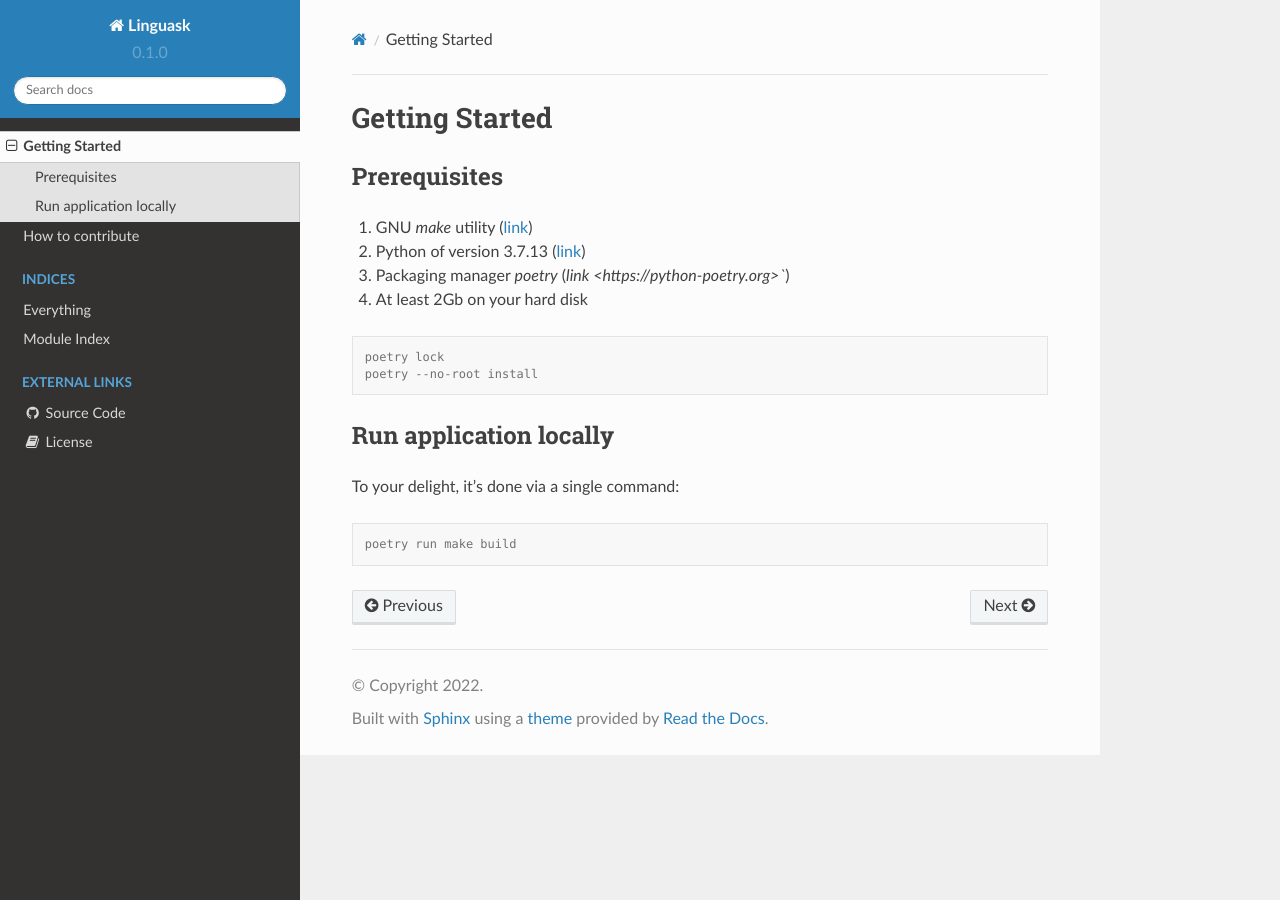
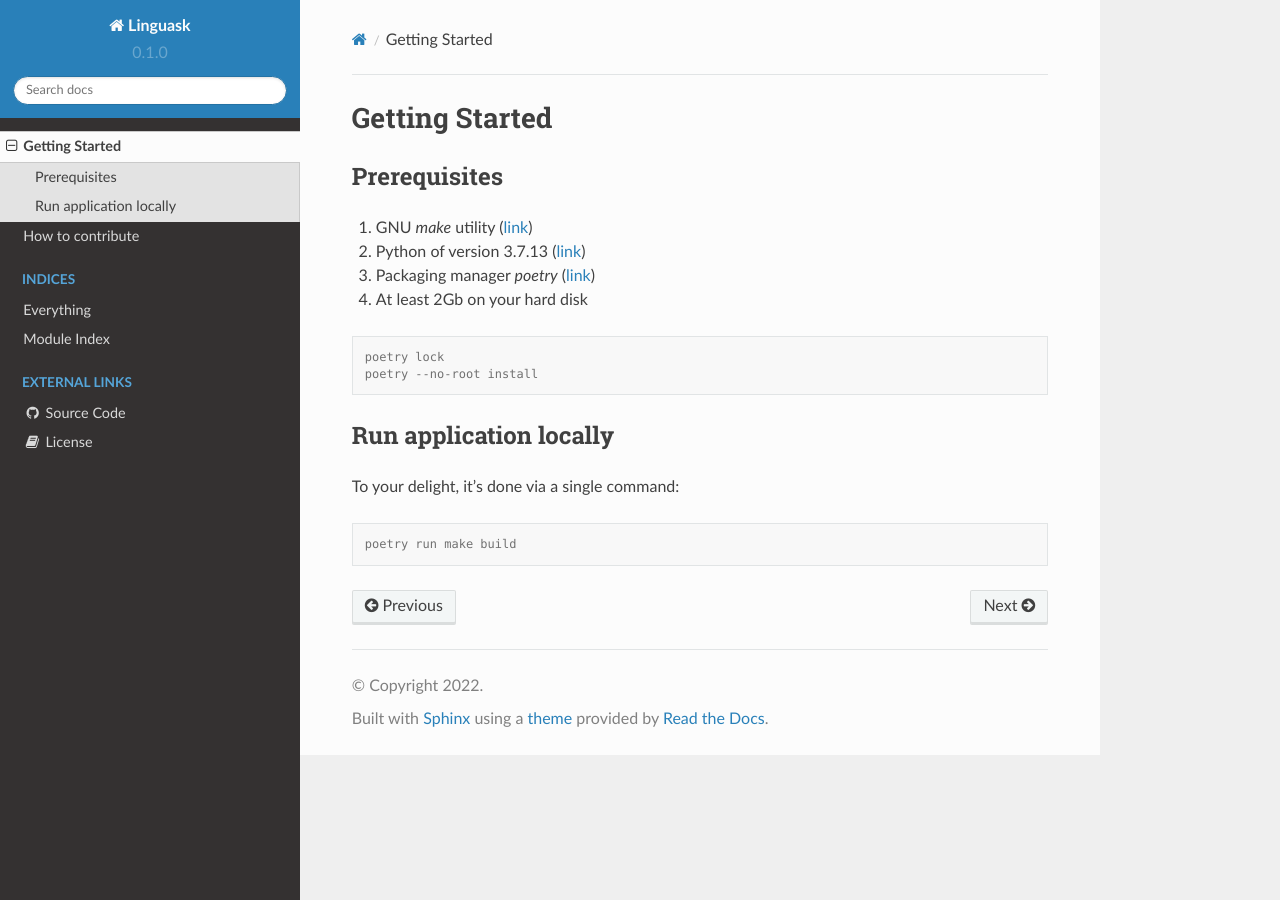
Before and after one commit to Vitsyn-Morgunov-and-Nikulin/automatic-essay-evaluator, a Sphinx documentation site: the page built from docs/source/usage.rst, in a window 1280 px wide. Built offline with Sphinx 7.4.7 and the Read the Docs theme 2.0.0, drawn with Linux system fonts in a browser that asks for light colours.

Commit message:
#46 ! fix typo

```diff
--- a/docs/source/usage.rst
+++ b/docs/source/usage.rst
@@ -8,7 +8,7 @@ Prerequisites
 ------------
 1. GNU `make` utility (`link <https://www.gnu.org/software/make/>`_)
 2. Python of version 3.7.13 (`link <https://www.python.org/downloads/release/python-3713/>`_)
-3. Packaging manager `poetry` (`link <https://python-poetry.org>``)
+3. Packaging manager `poetry` (`link <https://python-poetry.org>`_)
 4. At least 2Gb on your hard disk
 
 .. code-block:: console
```
